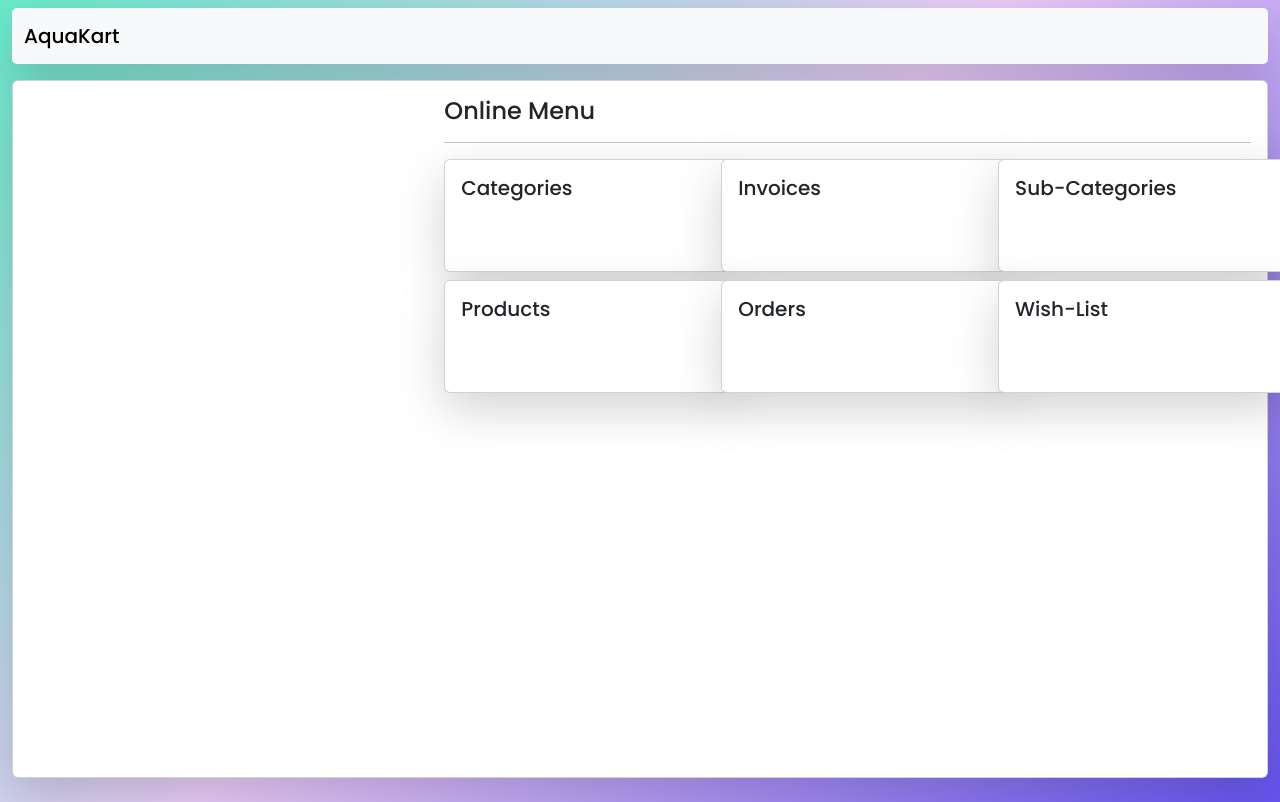
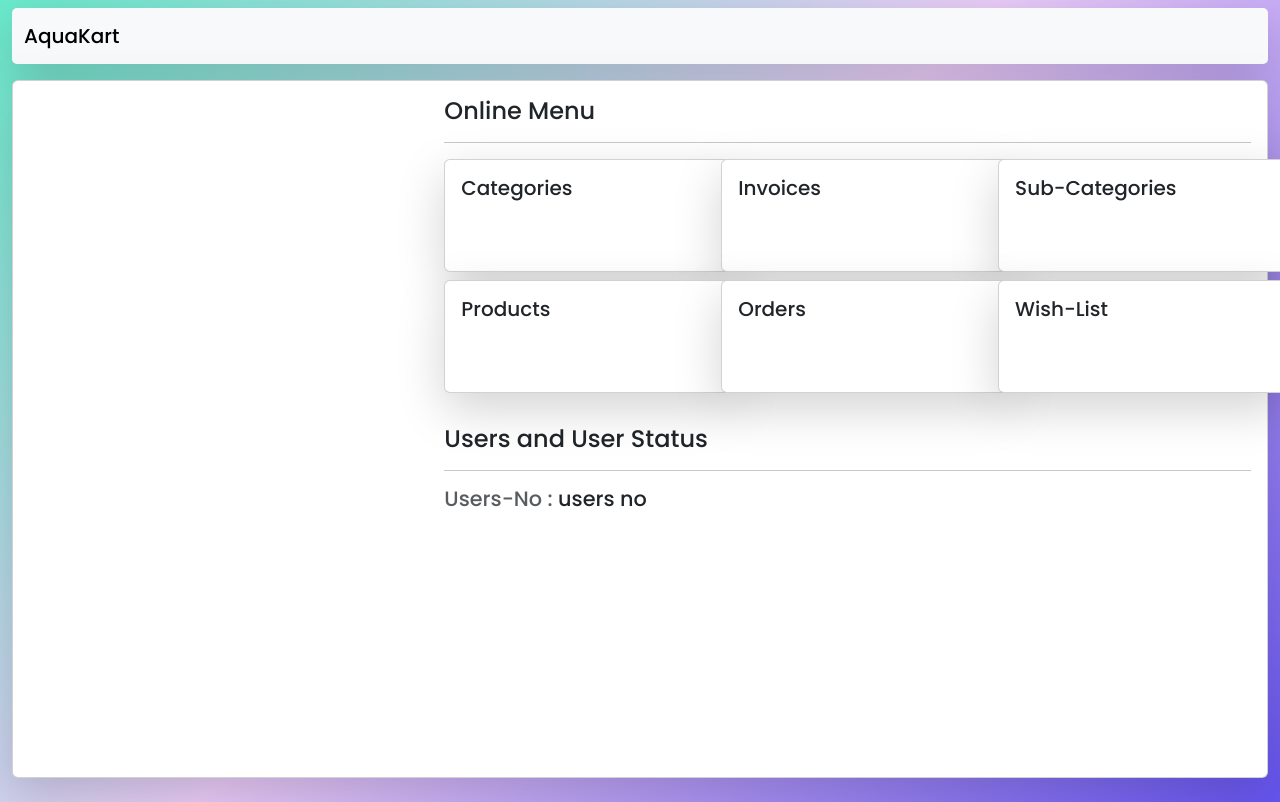
Before and after one commit to SVSKHD/AQUAKARTCRMTEST, a Next.js app: page / in a window 1280 px wide. Built offline with nearby package versions, Linux system fonts and the light colour scheme; some icons are missing.

Commit message:
critical changes

```diff
--- a/src/PageComponents/Home.js
+++ b/src/PageComponents/Home.js
@@ -1,6 +1,7 @@
 import AquaLayout from "@/components/Layout/Layout"
 import AquaRegularCard from "@/components/reusables/card"
-import { FaFile, FaList, FaListCheck , FaBarsStaggered , FaHeart , FaBagShopping} from "react-icons/fa6"
+import AquaPlaceholder from "@/components/reusables/placeHolder"
+import { FaFile, FaList, FaListCheck, FaBarsStaggered, FaHeart, FaBagShopping } from "react-icons/fa6"
 
 const HomeComponent = () => {
     const onlineMenu = [
@@ -20,32 +21,33 @@ const HomeComponent = () => {
             icon: <FaListCheck size={30} />
         },
         {
-            name:"Products",
-            path:"/products",
-            icon:<FaBarsStaggered size={30}/>
+            name: "Products",
+            path: "/products",
+            icon: <FaBarsStaggered size={30} />
         },
         {
-            name:"Orders",
-            path:"/orders",
-            icon:<FaBagShopping size={30}/>
+            name: "Orders",
+            path: "/orders",
+            icon: <FaBagShopping size={30} />
         },
         {
-            name:"Wish-List",
-            path:"/wishlist",
-            icon:<FaHeart size={30}/>
+            name: "Wish-List",
+            path: "/wishlist",
+            icon: <FaHeart size={30} />
         }
     ]
     return (
         <>
             <AquaLayout>
-                <div className="row">
+                <div className="row mb-2">
                     <div className="col-md-4 col-lg-4 col-xs-12 col-sm-12">
 
                     </div>
                     <div className="col-md-8 col-lg-8 col-xs-12 col-sm-12">
+                        <div className="mb-2">
                             <h4>Online Menu</h4>
                             <hr />
-                        <div className="row">
+                            <div className="row mb-4">
                                 {onlineMenu.map((r, i) => (
                                     <div key={i} className="col-md-4 col-lg-4 col-xs-12 col-sm-12 mb-2">
                                         <AquaRegularCard title={r.name} >
@@ -55,7 +57,18 @@ const HomeComponent = () => {
                                 ))}
                             </div>
                         </div>
+                        <div>
+                            <h4>Users and User Status</h4>
+                            <hr />
+                            <AquaPlaceholder
+                                type="Users-No"
+                                size={1.3}
+                                name="users no"
+                            />
                         </div>
+                    </div>
+                </div>
+
             </AquaLayout>
         </>
     )
--- a/src/components/forms/invoiceForm.js
+++ b/src/components/forms/invoiceForm.js
@@ -24,7 +24,7 @@ const AquaInvoiceForm = ({ initialData, mode, onSubmit, editData }) => {
     } else {
       setFormData(initialData);
     }
-  }, [editData]);
+  }, [editData , formData]);
 
   const handleInputChange = (e, section, field, index) => {
     const updatedFormData = { ...formData };
```
Lines whose indentation alone changed are shown as unchanged.
